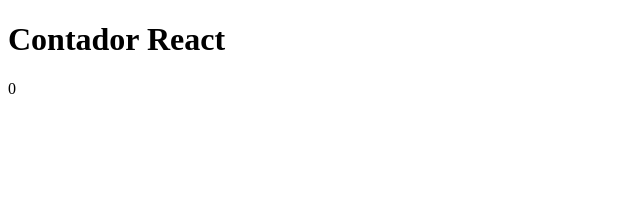
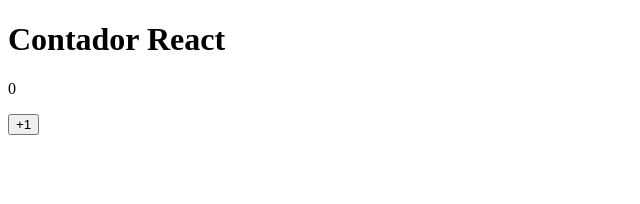
Before and after one commit to fernandoortolan/contador-react, a React (Vite) app: page / in a window 1280 px wide. Shown: the top 204 px of the page, without its empty margins (0-640 px from the left). Built offline with nearby package versions, Linux system fonts and the light colour scheme.

Commit message:
feat: cria componente AddOneButton e integra à App

```diff
--- a/src/App.jsx
+++ b/src/App.jsx
@@ -16,11 +16,18 @@ function Counter({ value }) {
   )
 }
 
+function AddOneButton() {
+  return (
+    <button>+1</button>
+  );
+}
+
 export default function App() {
   return (
     <>
       <Header title="Contador React" />
       <Counter />
+      <AddOneButton />
     </>
   );
 }
```
